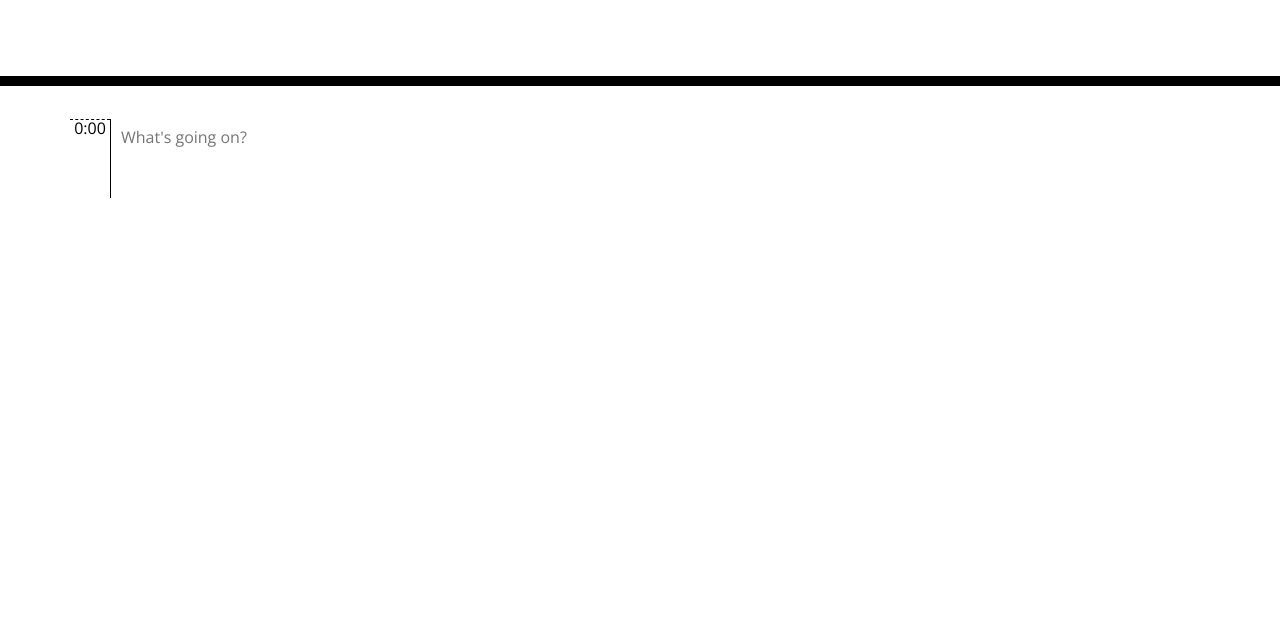
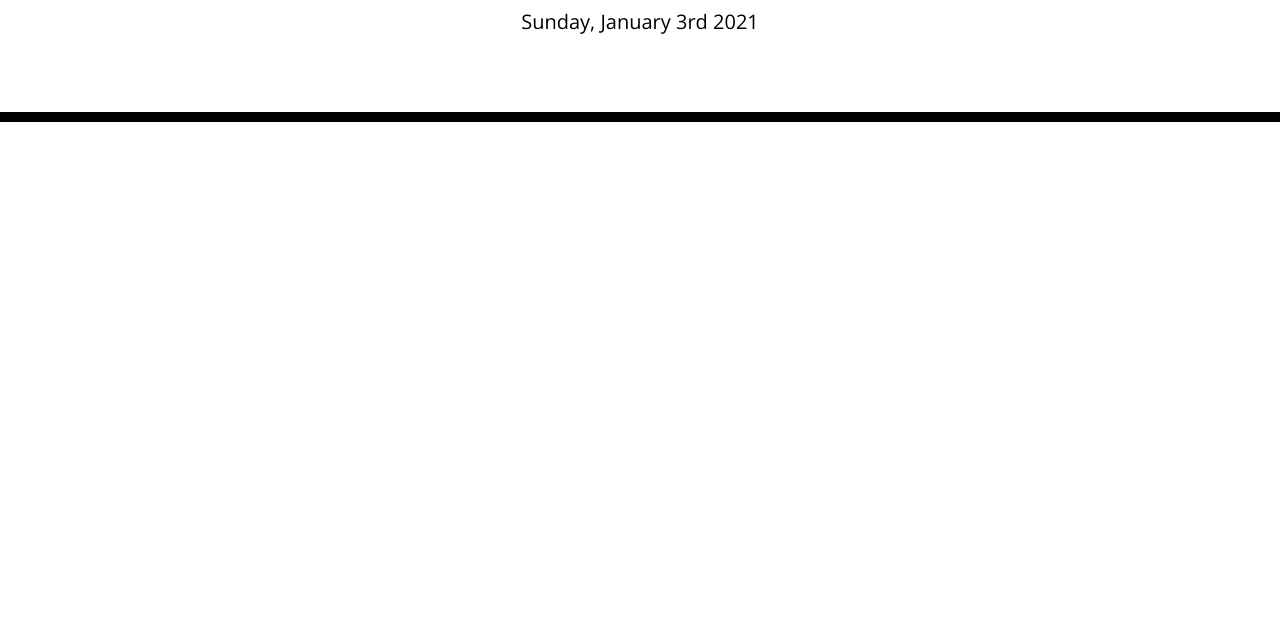
Before and after one commit to sdemercurio/day-planner-app, a plain HTML site: page b-index.html in a window 1280 px wide. Shown: the part 182-800 px from the top of the page. Drawn offline with nearby package versions, Linux system fonts and the light colour scheme.

Commit message:
create variables and set current date

```diff
--- a/b-index.html
+++ b/b-index.html
@@ -1,23 +1,14 @@
 <!DOCTYPE html>
 <html lang="en">
+
 <head>
     <meta charset="UTF-8" />
     <meta name="viewport" content="width=device-width, initial-scale=1.0" />
     <meta http-equiv="X-UA-Compatible" content="ie=edge" />
-    <link
-      rel="stylesheet"
-      href="https://stackpath.bootstrapcdn.com/bootstrap/4.3.1/css/bootstrap.min.css"
-    />
-    <link
-      rel="stylesheet"
-      href="https://use.fontawesome.com/releases/v5.8.1/css/all.css"
-      integrity="sha384-50oBUHEmvpQ+1lW4y57PTFmhCaXp0ML5d60M1M7uH2+nqUivzIebhndOJK28anvf"
-      crossorigin="anonymous"
-    />
-    <link
-      href="https://fonts.googleapis.com/css?family=Open+Sans&display=swap"
-      rel="stylesheet"
-    />
+    <link rel="stylesheet" href="https://stackpath.bootstrapcdn.com/bootstrap/4.3.1/css/bootstrap.min.css" />
+    <link rel="stylesheet" href="https://use.fontawesome.com/releases/v5.8.1/css/all.css"
+        integrity="sha384-50oBUHEmvpQ+1lW4y57PTFmhCaXp0ML5d60M1M7uH2+nqUivzIebhndOJK28anvf" crossorigin="anonymous" />
+    <link href="https://fonts.googleapis.com/css?family=Open+Sans&display=swap" rel="stylesheet" />
     <link rel="stylesheet" href="b-style.css" />
     <title>Work Day Scheduler</title>
 </head>
@@ -32,16 +23,14 @@
         <!-- Timeblocks go here -->
 
         <!-- <div class="row"> -->
-        <form class="row" method="POST">
-          <label class="hour"> 0:00 </label>
-          <textarea class="description" placeholder="What's going on?" name="input" id="input-text" cols="80" rows="3"></textarea>
-        </form>
-        <ul class="time-block"></ul>
-      </div>
+
 
     </div>
 
     <script src="https://cdnjs.cloudflare.com/ajax/libs/jquery/3.2.1/jquery.min.js"></script>
     <script src="https://cdnjs.cloudflare.com/ajax/libs/moment.js/2.24.0/moment.min.js"></script>
+    <script src="b-script.js"></script>
+    <script src="assets/lib/moment/moment.min.js"></script>
 </body>
+
 </html>
--- a/b-script.js
+++ b/b-script.js
@@ -23,3 +23,31 @@ Depending on what time it is
 //     $(".main-container").hide();
 //     $(".planner-container").show();
 // });
+
+$(document).ready(function () {
+    // var timeInputs = JSON.parse(localStorage.getItem('timeInputs')) || {};
+    var currentHour = moment().hours();
+    var todaysDate = moment().format("dddd, MMMM Do YYYY");
+    console.log(currentHour);
+    //Create Variable with the hours.
+    var timeInputs = [
+
+        { time: 9, input: "" },
+        { time: 10, input: "" },
+        { time: 11, input: "" },
+        { time: 12, input: "" },
+        { time: 13, input: "" },
+        { time: 14, input: "" },
+        { time: 15, input: "" },
+        { time: 16, input: "" },
+        { time: 17, input: "" },
+    ]
+    //Show Today's date on the DOM
+    function printTime() {
+        $("#currentDay").text(todaysDate);
+    }
+
+
+    printTime();
+
+});
```
Lines whose indentation alone changed are shown as unchanged.
